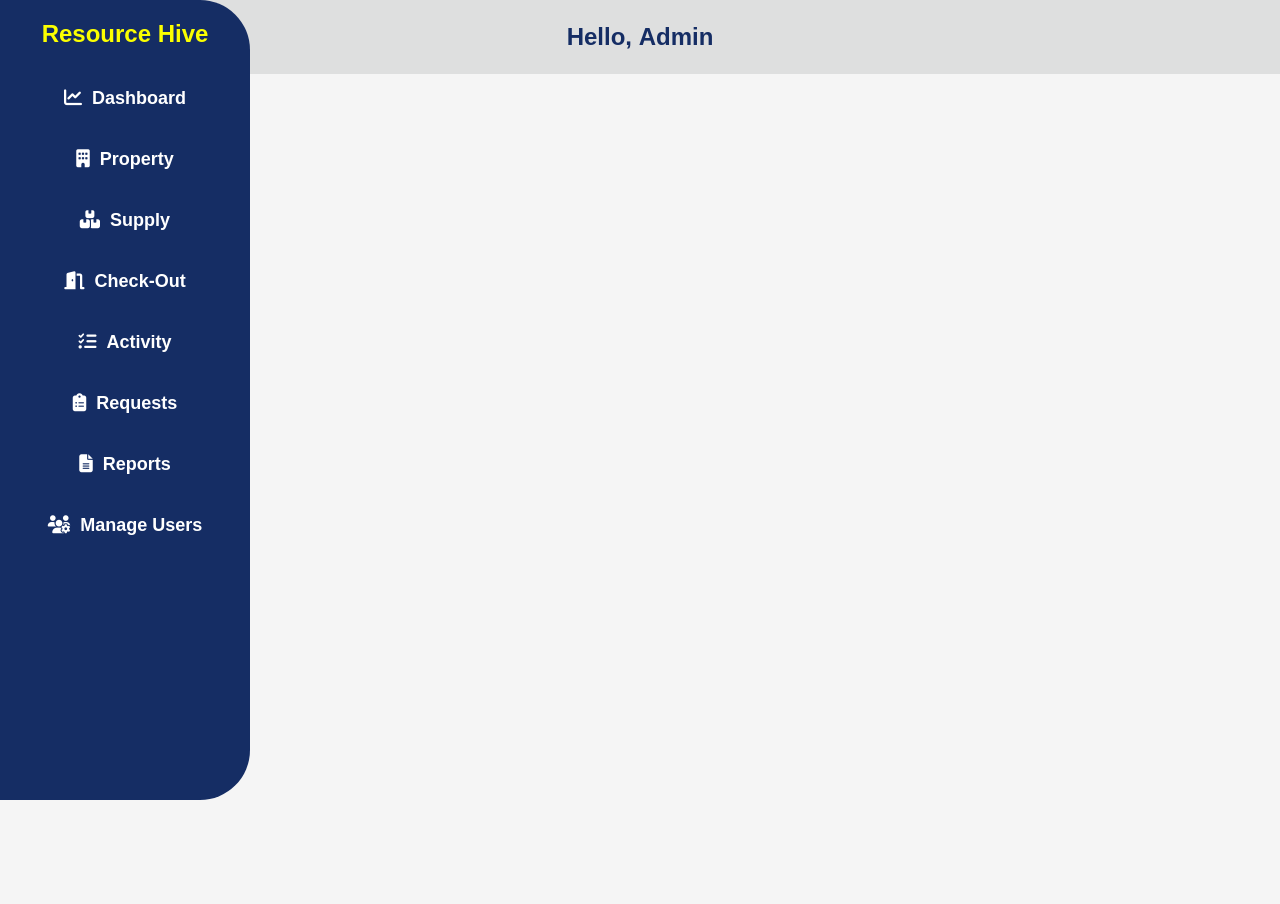
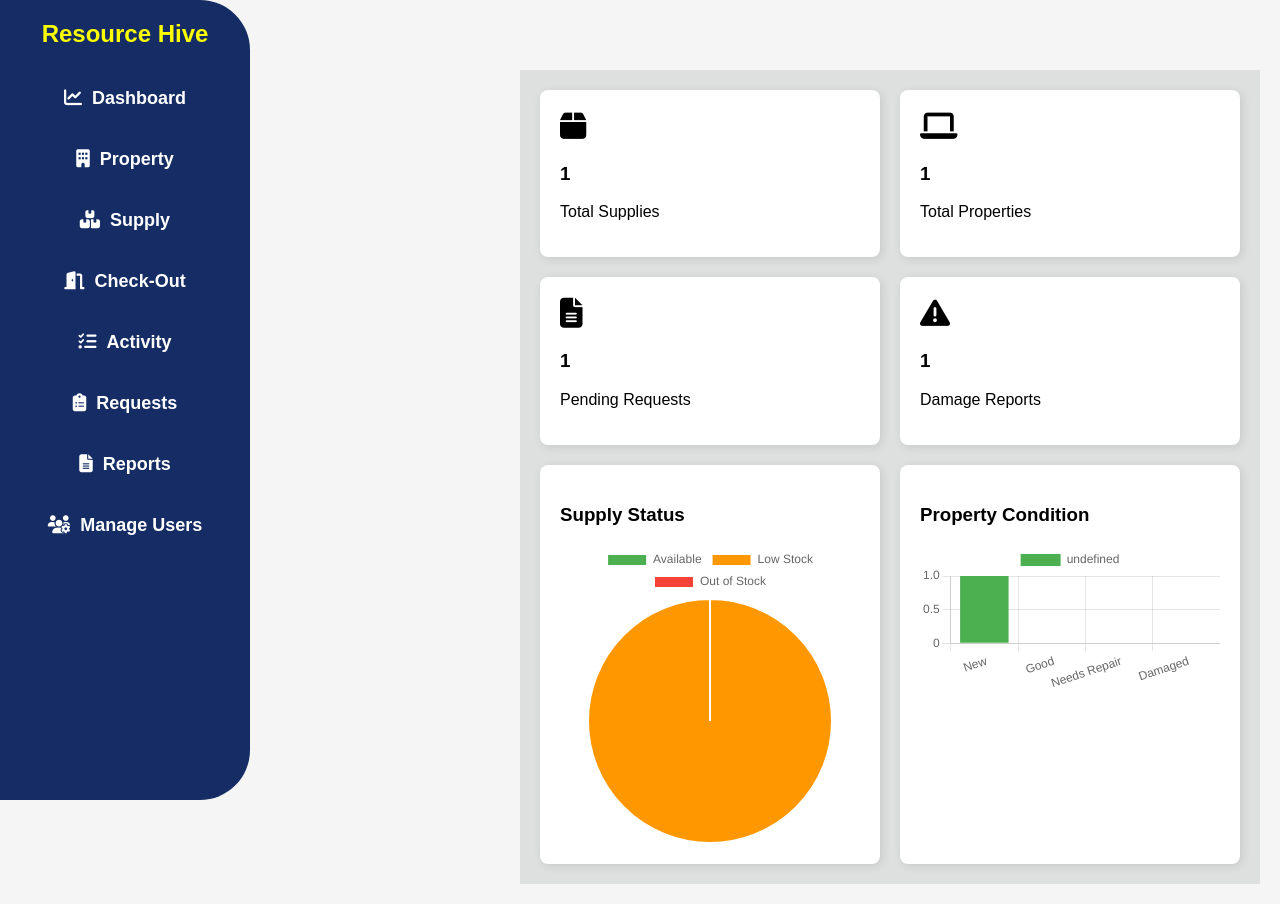
Before and after one commit to vlsjm/capstone-repo, a Django app: page / in a window 1280 px wide. Before the commit the page ends 800 px from the top, so only its background shows below. Run offline with Django 5.2, Linux system fonts and the light colour scheme; data comes from the database, SQL or seed files in the repository; tables that the repository leaves empty hold one stand-in row (values such as "Sample post").

Commit message:
added sample charts

```diff
--- a/app/templates/app/dashboard.html
+++ b/app/templates/app/dashboard.html
@@ -1,20 +1,87 @@
 {% load static %}
 <!DOCTYPE html>
 <html lang="en">
+  <head>
+    <meta charset="UTF-8" />
+    <meta name="viewport" content="width=device-width, initial-scale=1.0" />
+    <title>Admin Dashboard</title>
+    <link rel="stylesheet" href="{% static 'css/style.css' %}" />
+    <link
+      rel="stylesheet"
+      href="https://cdnjs.cloudflare.com/ajax/libs/font-awesome/6.4.2/css/all.min.css"
+    />
+    <script src="https://cdnjs.cloudflare.com/ajax/libs/Chart.js/3.9.1/chart.min.js"></script>
+  </head>
+  <body>
+    {% block content %} {% include 'app/navbar.html' %}
+    <div class="parent">
+      <div class="div1">
+        <h2>Hello, <span>{{ request.user.username }}</span></h2>
+      </div>
+      <div class="content">
+        <!-- Main Dashboard Content Section -->
+        <div class="div2">
+          <div class="dashboard-content">
+            <!-- Summary Cards Grid -->
+            <div class="dashboard-summary">
+              <div class="summary-card">
+                <div class="card-icon"><i class="fas fa-box"></i></div>
+                <div class="card-data">
+                  <h3>{{ supply_count }}</h3>
+                  <p>Total Supplies</p>
+                </div>
+              </div>
+              <div class="summary-card">
+                <div class="card-icon"><i class="fas fa-laptop"></i></div>
+                <div class="card-data">
+                  <h3>{{ property_count }}</h3>
+                  <p>Total Properties</p>
+                </div>
+              </div>
+              <div class="summary-card">
+                <div class="card-icon"><i class="fas fa-file-alt"></i></div>
+                <div class="card-data">
+                  <h3>{{ pending_requests }}</h3>
+                  <p>Pending Requests</p>
+                </div>
+              </div>
+              <div class="summary-card">
+                <div class="card-icon">
+                  <i class="fas fa-exclamation-triangle"></i>
+                </div>
+                <div class="card-data">
+                  <h3>{{ damage_reports }}</h3>
+                  <p>Damage Reports</p>
+                </div>
+              </div>
+            </div>
 
-<head>
-    <meta charset="UTF-8">
-    <meta name="viewport" content="width=device-width, initial-scale=1.0">
-    <title>Dashboard</title>
-    <link rel="stylesheet" href="{% static 'css/style.css' %}">
-    <link rel="stylesheet" href="https://cdnjs.cloudflare.com/ajax/libs/font-awesome/6.4.2/css/all.min.css">
-</head>
-<body>
-    {% include 'app/navbar.html' %}
-    {% block content %}
-    <div class="dashboard-content">
-        <h2>Hello, <span>Admin</span></h2>
+            <!-- Charts Grid -->
+            <div class="dashboard-charts">
+              <div class="chart-container">
+                <h3>Supply Status</h3>
+                <canvas id="supplyStatusChart"></canvas>
+              </div>
+              <div class="chart-container">
+                <h3>Property Condition</h3>
+                <canvas id="propertyConditionChart"></canvas>
+              </div>
+            </div>
+          </div>
+        </div>
+      </div>
     </div>
+
+    <!-- Pass data as JSON -->
+    <script id="supplyData" type="application/json">
+      {% autoescape off %} [{{ supply_available|default:"0" }}, {{ supply_low_stock|default:"0" }}, {{ supply_out_of_stock|default:"0" }}] {% endautoescape %}
+    </script>
+
+    <script id="propertyData" type="application/json">
+      {% autoescape off %} [{{ property_new|default:"0" }}, {{ property_good|default:"0" }}, {{ property_needs_repair|default:"0" }}, {{ property_damaged|default:"0" }}] {% endautoescape %}
+    </script>
+
+    <script src="{% static 'scripts/charts.js' %}"></script>
     {% endblock content %}
-</body>
+  </body>
 </html>
--- a/app/views.py
+++ b/app/views.py
@@ -1,10 +1,39 @@
 from django.shortcuts import render
 from django.views.generic import TemplateView, ListView
-from .models import Supply, Property, SupplyRequest
+from .models import Supply, Property, SupplyRequest, DamageReport
 
+from django.db.models import Count, Q
 
 class DashboardPageView(TemplateView):
     template_name = 'app/dashboard.html'
+
+    def get_context_data(self, **kwargs):
+        context = super().get_context_data(**kwargs)
+
+        # Querying supply status counts
+        context['supply_available'] = Supply.objects.filter(status='available').count()
+        context['supply_low_stock'] = Supply.objects.filter(status='low_stock').count()
+        context['supply_out_of_stock'] = Supply.objects.filter(status='out_of_stock').count()
+
+        # Querying property condition counts
+        context['property_new'] = Property.objects.filter(condition='new').count()
+        context['property_good'] = Property.objects.filter(condition='good').count()
+        context['property_needs_repair'] = Property.objects.filter(condition='needs_repair').count()
+        context['property_damaged'] = Property.objects.filter(condition='damaged').count()
+
+        # General statistics
+        context['supply_count'] = Supply.objects.count()
+        context['property_count'] = Property.objects.count()
+        context['pending_requests'] = SupplyRequest.objects.filter(status='pending').count()
+        context['damage_reports'] = DamageReport.objects.filter(status='pending').count()
+
+        # Fetch lists for tables
+        context['low_stock_supplies'] = Supply.objects.filter(status='low_stock')[:10]  # Get first 10 low stock items
+        context['recent_supply_requests'] = SupplyRequest.objects.order_by('-request_date')[:10]  # Get last 10 requests
+        context['active_borrows'] = SupplyRequest.objects.filter(status='approved').order_by('-request_date')[:10]
+        context['damage_reports_list'] = DamageReport.objects.order_by('-report_date')[:10]
+
+        return context
 
 class ReportPageView(TemplateView):
     template_name = 'app/reports.html'
--- a/static/css/style.css
+++ b/static/css/style.css
@@ -132,3 +132,77 @@ tbody tr:hover {
 span{
   font-weight: bolder;
 }
+
+.parent {
+  display: flex;
+  flex-direction: row;
+  justify-content: flex-start;
+  margin-top: 50px; /* Adjust if needed */
+}
+
+.div1 {
+  flex: 1;
+}
+
+.div2 {
+  flex: 3;
+}
+
+.dashboard-content {
+  background-color: #dedfdf;
+  padding: 20px;
+}
+
+.dashboard-summary {
+  display: grid;
+  grid-template-columns: repeat(2, 1fr); /* Two columns for cards */
+  gap: 20px;
+  margin-bottom: 20px;
+}
+
+.summary-card {
+  background-color: white;
+  padding: 20px;
+  box-shadow: 2px 2px 10px rgba(0, 0, 0, 0.1);
+  border-radius: 8px;
+}
+
+.card-icon {
+  font-size: 30px;
+  margin-bottom: 10px;
+}
+
+.dashboard-charts {
+  display: grid;
+  grid-template-columns: 1fr 1fr;
+  gap: 20px;
+}
+
+.chart-container {
+  background-color: white;
+  padding: 20px;
+  box-shadow: 2px 2px 10px rgba(0, 0, 0, 0.1);
+  border-radius: 8px;
+}
+
+.div6 {
+  flex: 0 0 250px;  /* Sidebar width */
+  position: fixed;
+  top: 0;
+  left: 0;
+  bottom: 0;
+}
+
+@media (max-width: 768px) {
+  .dashboard-summary {
+    grid-template-columns: 1fr; /* Stack cards vertically */
+  }
+
+  .dashboard-charts {
+    grid-template-columns: 1fr; /* Stack charts vertically */
+  }
+
+  .div6 {
+    flex: 0 0 200px;  /* Adjust sidebar width for smaller screens */
+  }
+}
--- /dev/null
+++ b/static/scripts/charts.js
@@ -0,0 +1,44 @@
+document.addEventListener("DOMContentLoaded", function () {
+    // Get JSON data from template
+    let supplyData = JSON.parse(document.getElementById("supplyData").textContent);
+    let propertyData = JSON.parse(document.getElementById("propertyData").textContent);
+
+    // Debug: Check if data is loaded correctly
+    console.log("Supply Data:", supplyData);
+    console.log("Property Data:", propertyData);
+
+    // Ensure data is an array of numbers
+    supplyData = supplyData.map(Number);
+    propertyData = propertyData.map(Number);
+
+    // Check if canvas elements exist before initializing charts
+    if (document.getElementById("supplyStatusChart")) {
+      new Chart(document.getElementById("supplyStatusChart").getContext("2d"), {
+        type: "pie",
+        data: {
+          labels: ["Available", "Low Stock", "Out of Stock"],
+          datasets: [
+            {
+              data: supplyData,
+              backgroundColor: ["#4caf50", "#ff9800", "#f44336"],
+            },
+          ],
+        },
+      });
+    }
+
+    if (document.getElementById("propertyConditionChart")) {
+      new Chart(document.getElementById("propertyConditionChart").getContext("2d"), {
+        type: "bar",
+        data: {
+          labels: ["New", "Good", "Needs Repair", "Damaged"],
+          datasets: [
+            {
+              data: propertyData,
+              backgroundColor: ["#4caf50", "#2196f3", "#ff9800", "#f44336"],
+            },
+          ],
+        },
+      });
+    }
+  });
```
Also changed, not shown: 1 other file.
